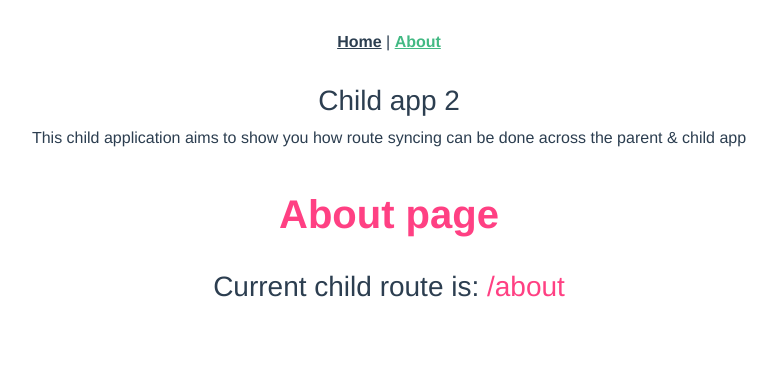
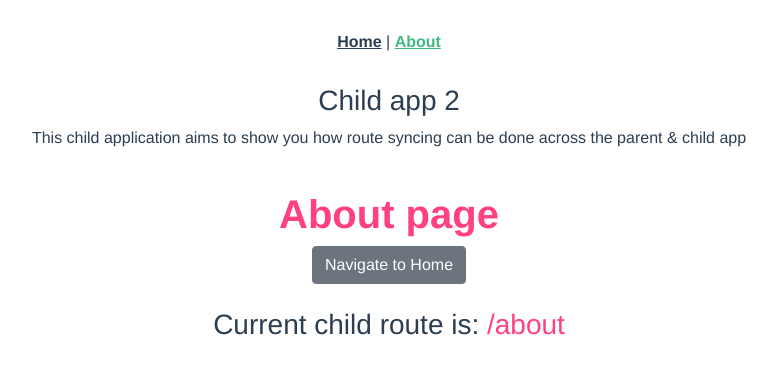
Before and after one commit to binh710/child-app-3, a Vue app: page /about in a window 1280 px wide. Shown: the top 374 px of the page, without its empty margins (251-1028 px from the left). Built offline with nearby package versions, Linux system fonts and the light colour scheme.

Commit message:
add progamatic navigation

```diff
--- a/src/views/About.vue
+++ b/src/views/About.vue
@@ -1,13 +1,33 @@
 <template>
   <div class="about">
     <h1 class="pink-text">About page</h1>
+    <div>
+      <button class="btn btn-secondary" @click="navigateToHome()">
+        Navigate to Home
+      </button>
+    </div>
     <br/>
   </div>
 </template>
 
 <script>
+import { updateParentApp } from '@/helpers/updateParentApp'
+
 export default {
   name: 'About',
+  methods: {
+    navigateToHome() {
+      // create the message to inform stitcher app
+      const msg = {
+        action: 'update route',
+        route: '/'
+      }
+
+      // call global helper method to update stitcher app about the route change
+      this.$router.push('/')
+      updateParentApp(msg)
+    }
+  }
 }
 </script>
 
--- a/src/views/Home.vue
+++ b/src/views/Home.vue
@@ -1,5 +1,6 @@
 <template>
   <h1 class="pink-text">Home page</h1>
+  <br/>
   <br/>
 </template>
 
```
